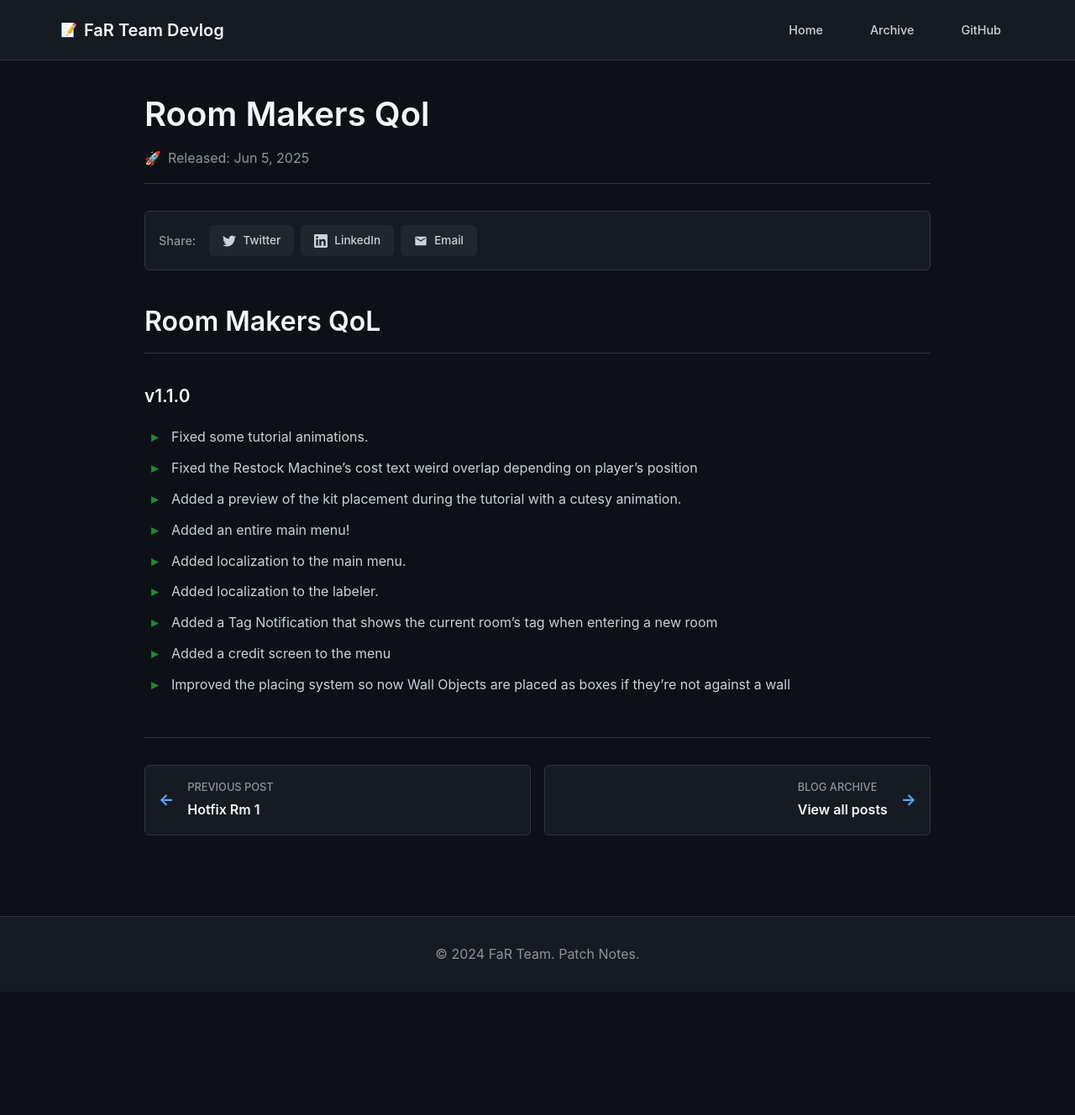
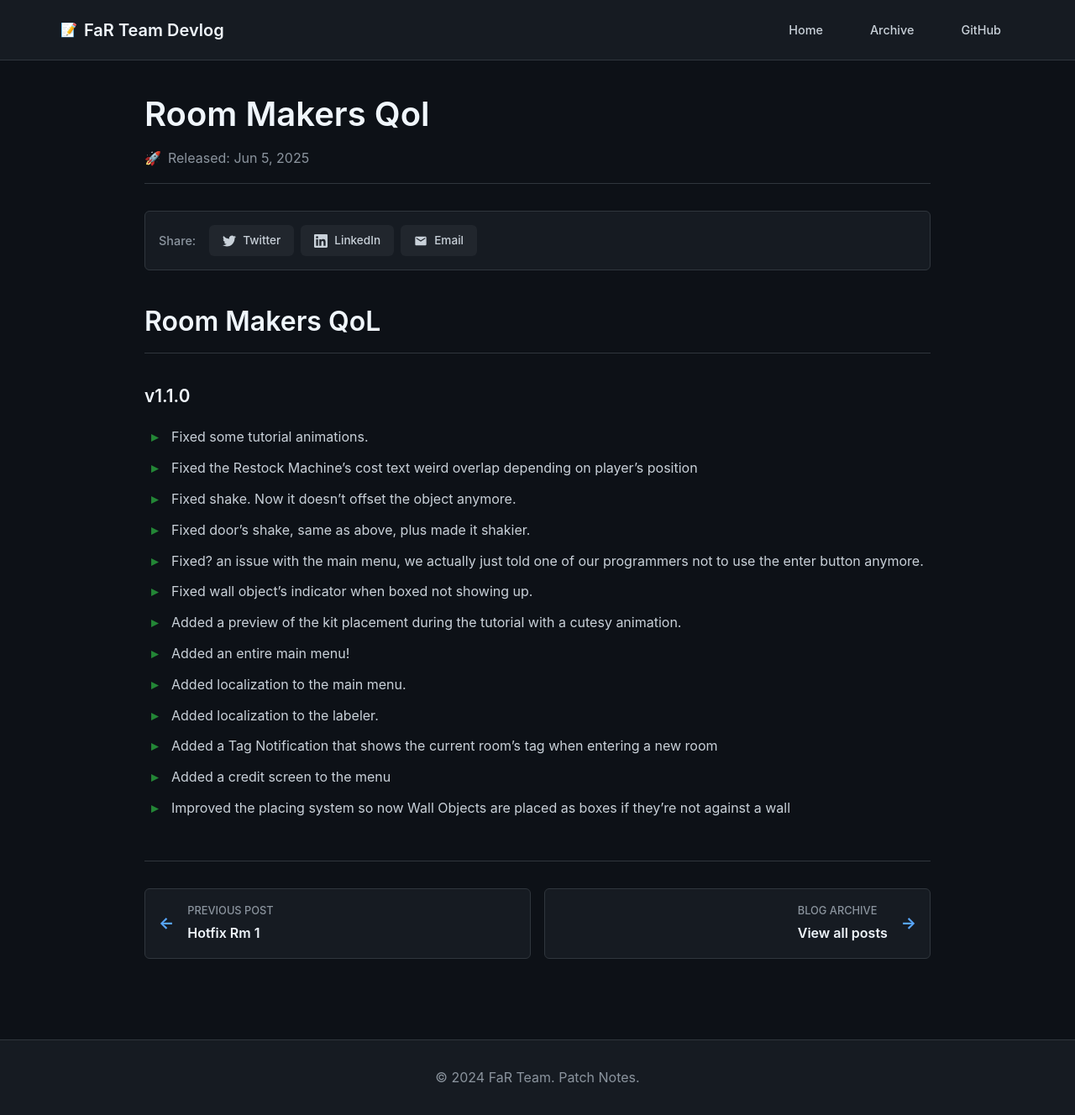
Before and after one commit to FaR-Team/patch-notes, a Jekyll site: the page built from _posts/2025-06-05-Room-Makers-QoL.md, in a window 1280 px wide and 1328 px high. Shown: the whole window at 84% size. Built offline with Jekyll 4.4.1, drawn with Linux system fonts in a browser that asks for light colours; our own code applies the rules of GitHub Pages for plain Markdown files.

Commit message:
Update 2025-06-05-Room-Makers-QoL.md

```diff
--- a/_posts/2025-06-05-Room-Makers-QoL.md
+++ b/_posts/2025-06-05-Room-Makers-QoL.md
@@ -4,6 +4,10 @@
 
 + Fixed some tutorial animations.
 + Fixed the Restock Machine's cost text weird overlap depending on player's position
++ Fixed shake. Now it doesn't offset the object anymore.
++ Fixed door's shake, same as above, plus made it shakier.
++ Fixed? an issue with the main menu, we actually just told one of our programmers not to use the enter button anymore.
++ Fixed wall object's indicator when boxed not showing up.
 + Added a preview of the kit placement during the tutorial with a cutesy animation.
 + Added an entire main menu!
 + Added localization to the main menu.
```
